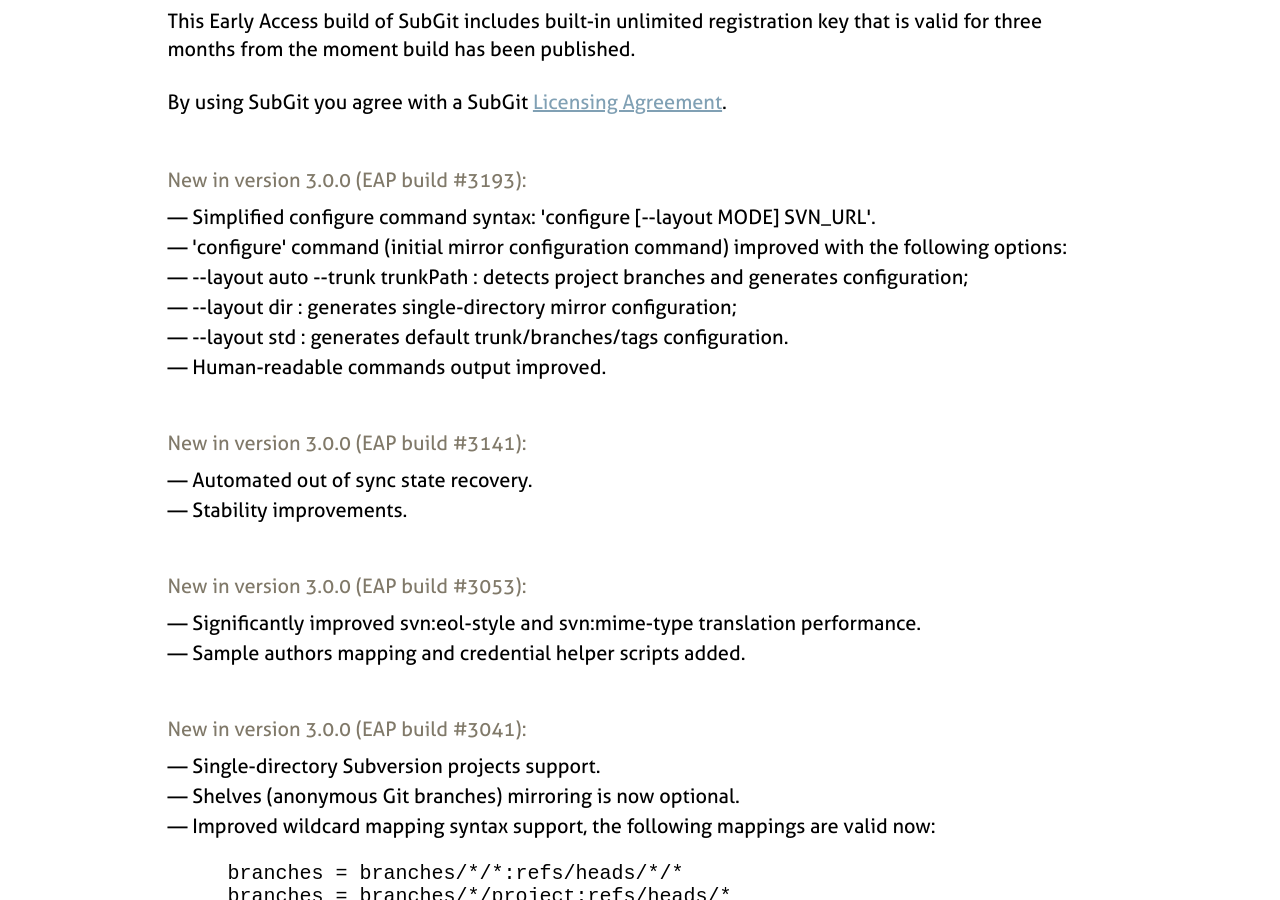
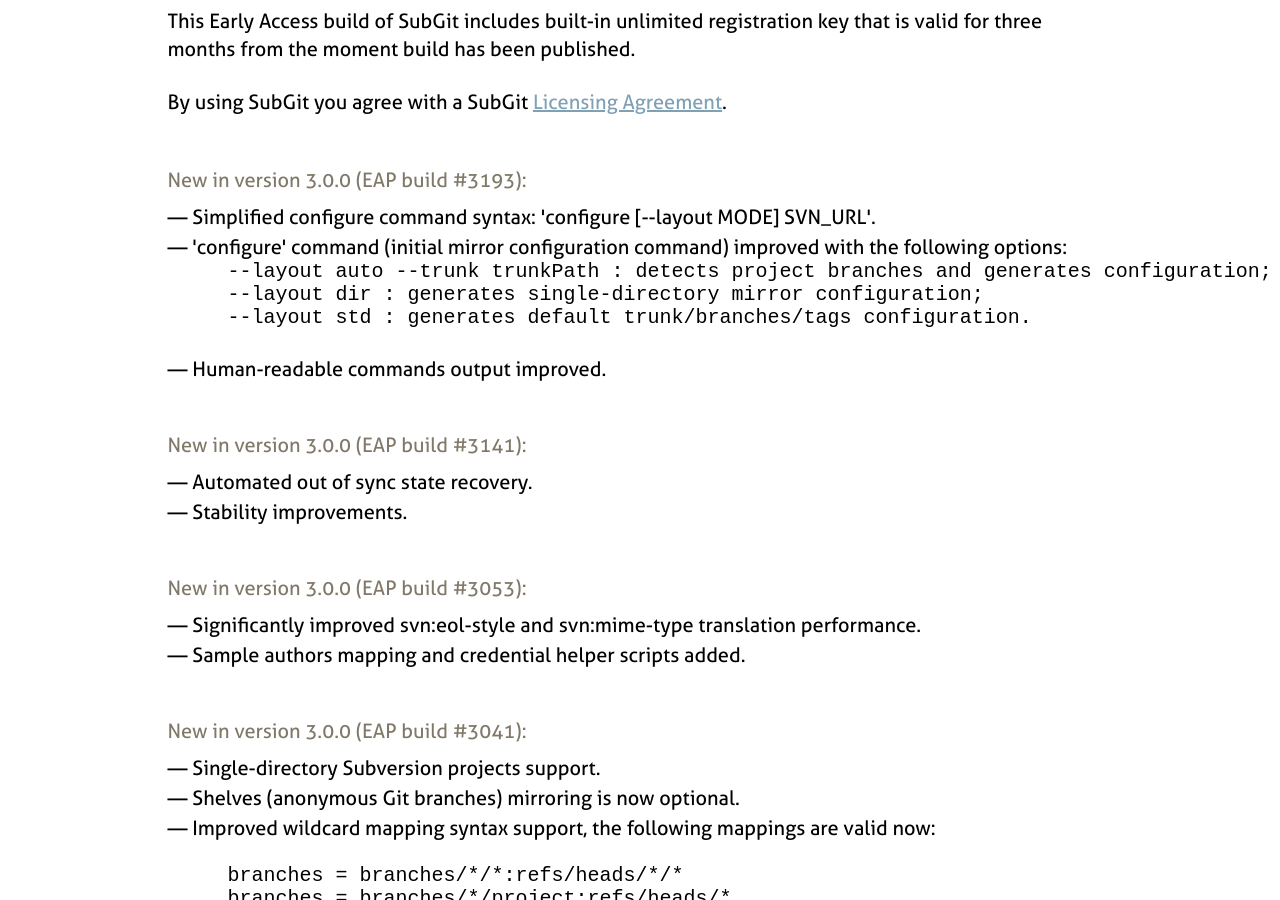
Before and after one commit to waaa/tmate.github.io, a Jekyll site: the page downloadingeapzip.html, which Jekyll copies as it is, in a window 1280 px wide and 900 px high, scrolled down 372 px. Built offline with Jekyll 4.4.1, drawn with Linux system fonts in a browser that asks for light colours; Markdown is read by kramdown in place of the engine named in the settings; comment, search, counter and statistics services are not loaded.

```diff
--- a/downloadingeapzip.html
+++ b/downloadingeapzip.html
@@ -62,12 +62,13 @@
     <p>New in version 3.0.0 (EAP build #3193):</p>
     <ul>
      <li>— Simplified configure command syntax: 'configure [--layout MODE] SVN_URL'.
-     <li>— 'configure' command (initial mirror configuration command) improved  with the following options:</li>
-     <ul>
-       <li>— --layout auto --trunk trunkPath : detects project branches and generates configuration;</li>
-       <li>— --layout dir : generates single-directory mirror configuration;</li>
-       <li>— --layout std : generates default trunk/branches/tags configuration.</li>
-     </ul>
+     <li>— 'configure' command (initial mirror configuration command) improved  with the following options:
+     <pre>
+     --layout auto --trunk trunkPath : detects project branches and generates configuration;
+     --layout dir : generates single-directory mirror configuration;
+     --layout std : generates default trunk/branches/tags configuration.
+     </pre>
+     </li>
      <li>— Human-readable commands output improved.</li>
     </ul>
     <p>New in version 3.0.0 (EAP build #3141):</p>
```
Also changed, not shown: downloadingeapdeb.html (+7 -6 lines), eap.html (+7 -6 lines).
